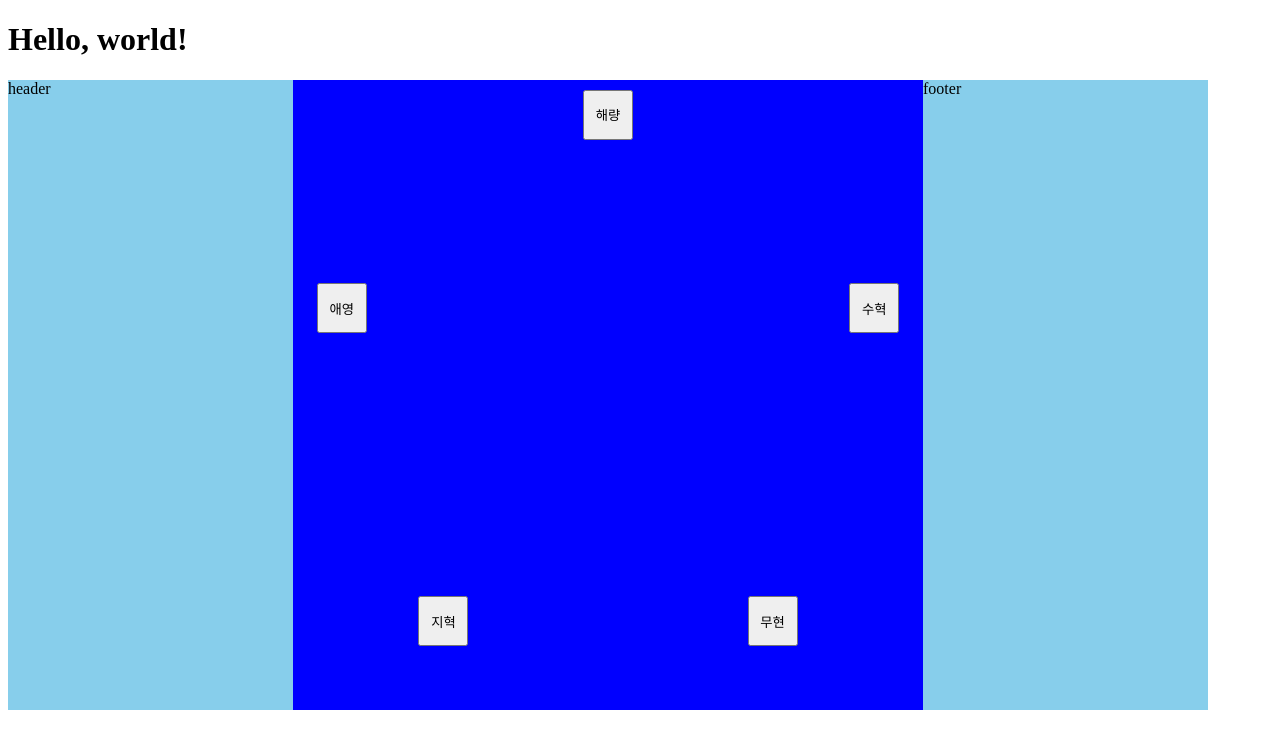
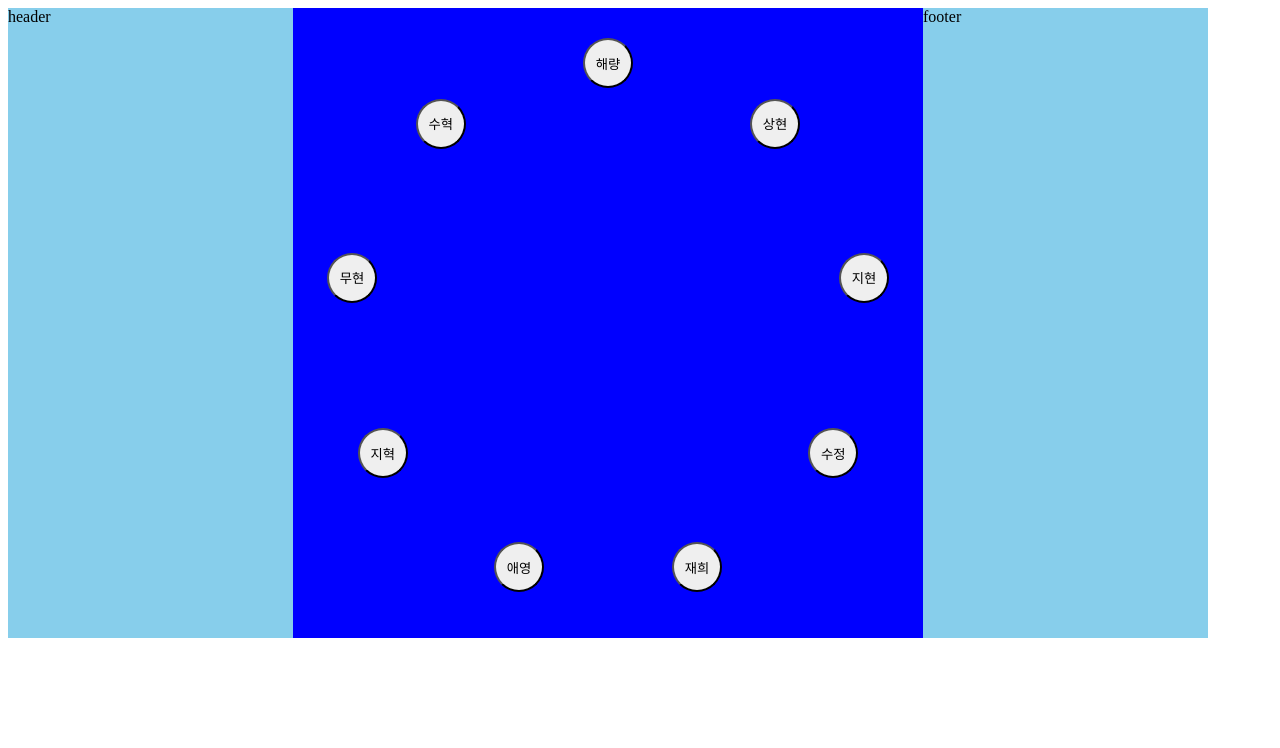
Before and after one commit to pr-citrate/cp, a React (Vite) app: page /test in a window 1280 px wide. Shown: the top 748 px of the page. Built offline with nearby package versions, Linux system fonts and the light colour scheme.

Commit message:
update 9 files

```diff
--- a/src/components/Arrows.jsx
+++ b/src/components/Arrows.jsx
@@ -0,0 +1,5 @@
+function Arrows() {
+  return <canvas></canvas>;
+}
+
+export default Arrows;
--- a/src/components/Main.jsx
+++ b/src/components/Main.jsx
@@ -1,26 +1,29 @@
 import styles from './../styles/Main.module.css';
 import uuid from 'react-uuid';
 import Character from './Character';
+import c from './../constants/constants';
 
 // todo: remove magic number and add comment
 
 function getXPos(order, total) {
   const angle = (order / total) * 2 * Math.PI;
-  return 290 + Math.sin(angle) * 280;
+  let pos = c.imgHeight / 2;
+  // prettier-ignore
+  pos = pos - Math.sin(angle) * (c.imgHeight / 2 - (c.imgPadding + c.characterHeight / 2));
+  pos = pos - c.characterHeight / 2;
+  return pos;
 }
+
 function getYPos(order, total) {
   const angle = (order / total) * 2 * Math.PI;
-  return 290 - Math.cos(angle) * 280;
+  let pos = c.imgHeight / 2;
+  // prettier-ignore
+  pos = pos - Math.cos(angle) * (c.imgHeight / 2 - (c.imgPadding + c.characterHeight / 2));
+  pos = pos - c.characterHeight / 2;
+  return pos;
 }
 
-function Main() {
-  const characters = [
-    { id: uuid(), name: '해량' },
-    { id: uuid(), name: '수혁' },
-    { id: uuid(), name: '무현' },
-    { id: uuid(), name: '지혁' },
-    { id: uuid(), name: '애영' },
-  ];
+function Main({ characters, setCharacters }) {
   return (
     <div className={styles.container}>
       <div className={styles.header}>header</div>
--- /dev/null
+++ b/src/constants/constants.js
@@ -0,0 +1,9 @@
+const c = {
+  imgWidth: 1200,
+  imgHeight: 630,
+  imgPadding: 30,
+  characterWidth: 50,
+  characterHeight: 50,
+};
+
+export default c;
--- /dev/null
+++ b/src/constants/constants.scss
@@ -0,0 +1,5 @@
+$img-width: 1200px;
+$img-height: 630px;
+$img-padding: 30px;
+$character-width: 50px;
+$character-height: 50px;
--- a/src/pages/Test.jsx
+++ b/src/pages/Test.jsx
@@ -1,10 +1,25 @@
-import Main from './../components/Main';
+import Main from '../components/main';
+import Arrows from '../components/Arrows';
+import uuid from 'react-uuid';
+import { useState } from 'react';
 
 function Test() {
+  const [characters, setCharacters] = useState([
+    { id: uuid(), name: '해량' },
+    { id: uuid(), name: '수혁' },
+    { id: uuid(), name: '무현' },
+    { id: uuid(), name: '지혁' },
+    { id: uuid(), name: '애영' },
+    { id: uuid(), name: '재희' },
+    { id: uuid(), name: '수정' },
+    { id: uuid(), name: '지현' },
+    { id: uuid(), name: '상현' },
+  ]);
+
   return (
     <div>
-      <h1>Hello, world!</h1>
-      <Main />
+      <Main characters={characters} setCharacters={setCharacters} />
+      <Arrows />
     </div>
   );
 }
--- a/src/styles/Character.module.css
+++ b/src/styles/Character.module.css
@@ -2,4 +2,5 @@
   position: absolute;
   width: 50px;
   height: 50px;
+  border-radius: 50%;
 }
--- a/src/styles/sass/Character.module.scss
+++ b/src/styles/sass/Character.module.scss
@@ -1,5 +1,8 @@
+@import './../../constants/constants.scss';
+
 .character {
   position: absolute;
-  width: 50px;
-  height: 50px;
+  width: $character-width;
+  height: $character-height;
+  border-radius: 50%;
 }
```
Also changed, not shown: src/styles/sass/Main.module.scss (+6 -4 lines), src/constants.css (added), src/styles/sass/Arrows.module.scss (added).
